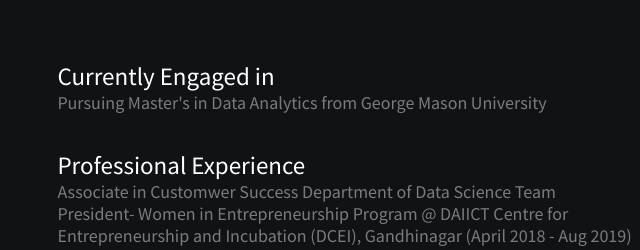
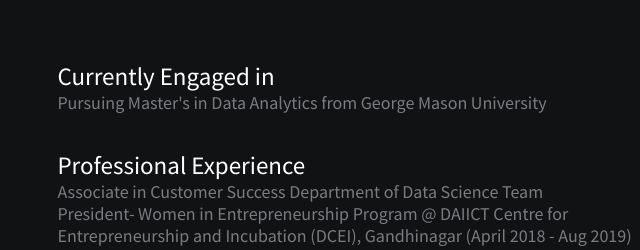
Before and after one commit to shreya1706/shreya1706.github.io, a plain HTML site: page index.html in a window 1280 px wide. Shown: the part 133-383 px from the top of the page, 301-941 px from the left. Drawn offline with Linux system fonts and the light colour scheme.

Commit message:
Update index.html

```diff
--- a/index.html
+++ b/index.html
@@ -34,7 +34,7 @@
       <section id="openSource">
         <h2>Professional Experience</h2>
         <ul>
-          <li><a href="https://www.capillarytech.com/">Associate in Customwer Success Department of Data Science Team</a></li>
+          <li><a href="https://www.capillarytech.com/">Associate in Customer Success Department of Data Science Team</a></li>
           <li><a href="http://ceid.daiict.ac.in/">President- Women in Entrepreneurship Program @ DAIICT Centre for Entrepreneurship and Incubation (DCEI), Gandhinagar (April 2018 - Aug 2019)</a></li>
           <li><a href="https://www.daiict.ac.in">Summer Research Intern @ DAIICT, Gandhinagar (May 2019 - Jul 2019)</a></li>
           <li><a href="http://www.sewa.org/">Rural Intern @ SEWA, Mehsana (Dec 2017)</a></li>
```
